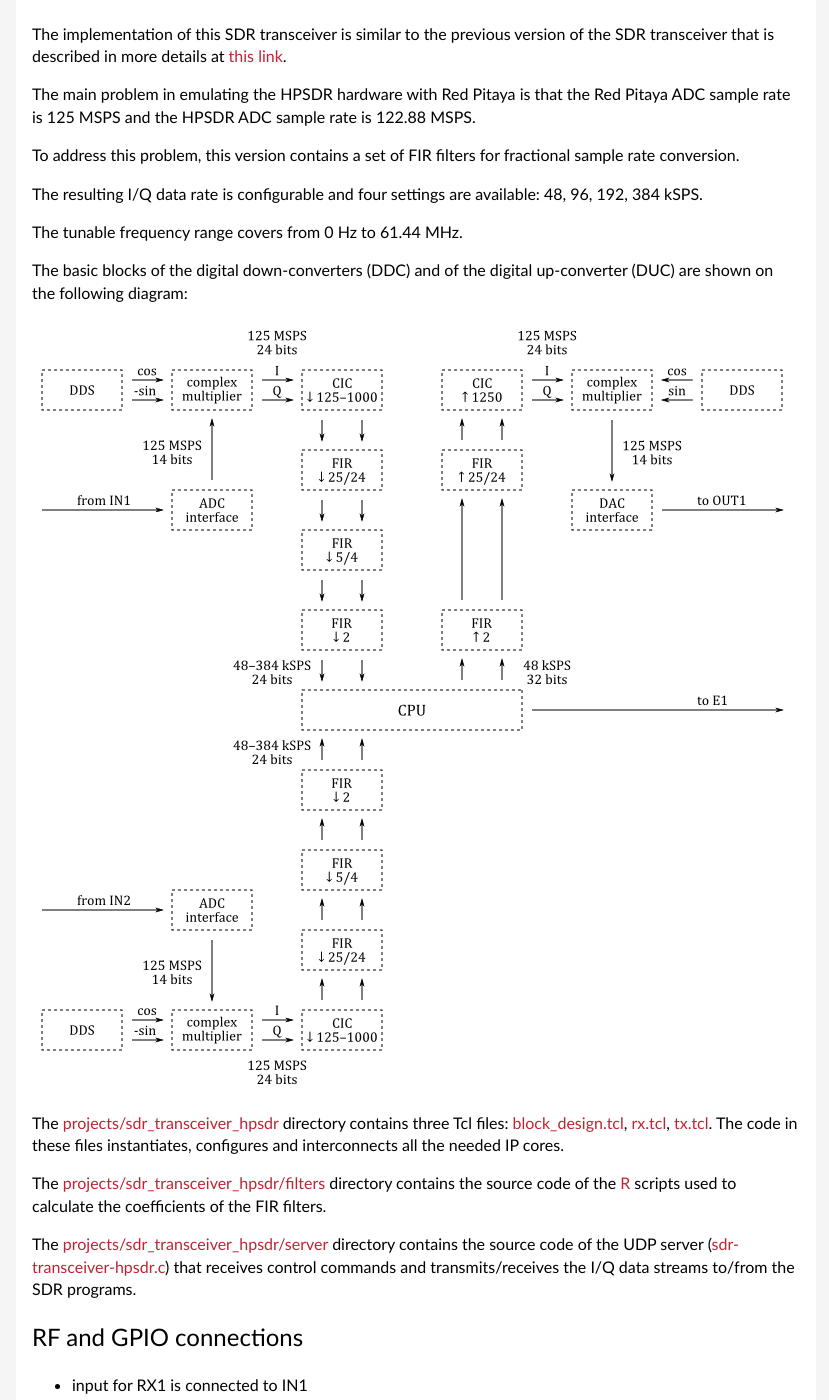
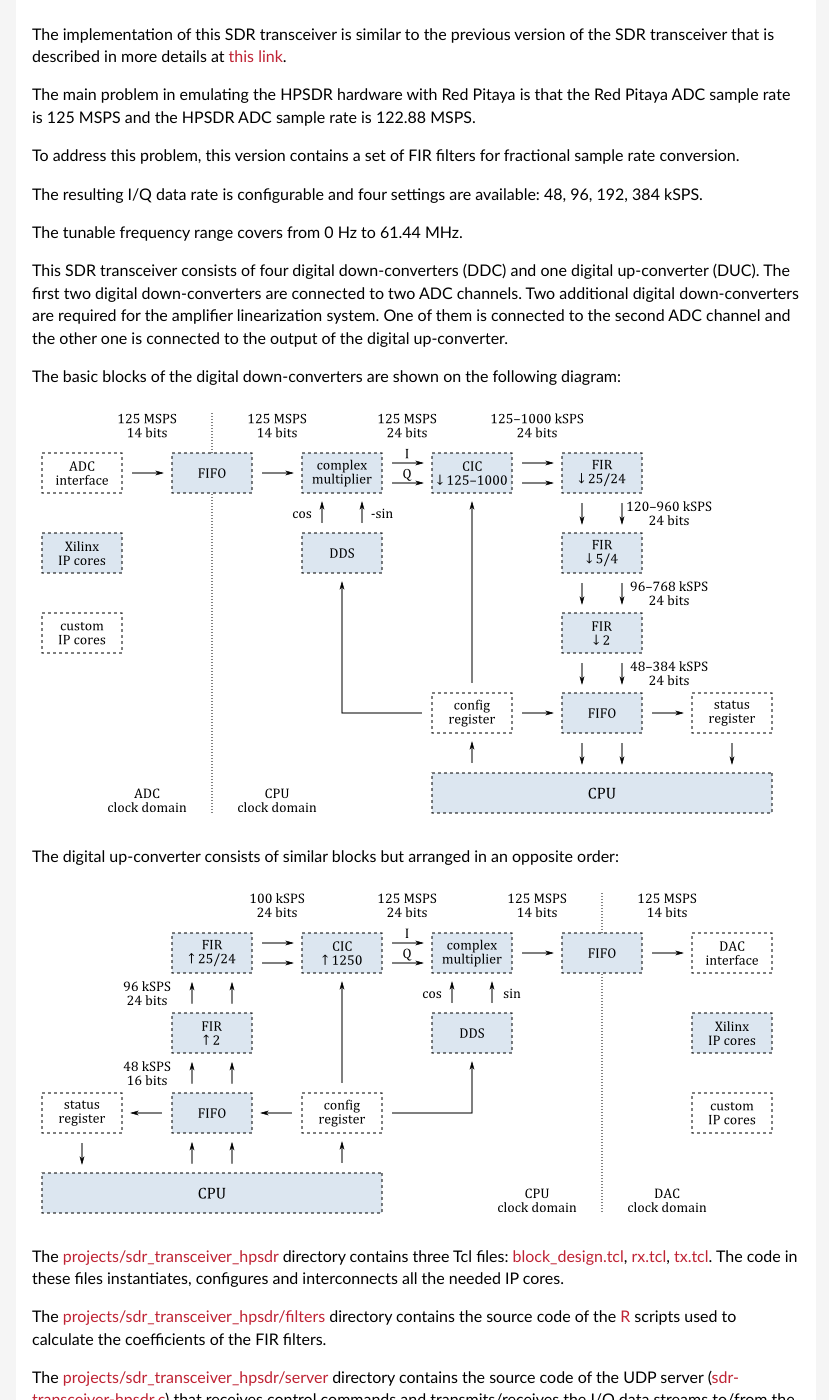
Before and after one commit to pavel-demin/red-pitaya-notes, a Jekyll site: the page built from sdr-transceiver-hpsdr.md, in a window 1280 px wide and 1400 px high, scrolled down 547 px. Shown: the whole window, without its empty margins (224-1053 px from the left). Built offline with Jekyll 4.4.1, drawn with Linux system fonts in a browser that asks for light colours.

Commit message:
add more information about DDC and DUC to sdr-transceiver-hpsdr

```diff
--- a/sdr-transceiver-hpsdr.md
+++ b/sdr-transceiver-hpsdr.md
@@ -32,9 +32,15 @@ The resulting I/Q data rate is configurable and four settings are available: 48,
 
 The tunable frequency range covers from 0 Hz to 61.44 MHz.
 
-The basic blocks of the digital down-converters (DDC) and of the digital up-converter (DUC) are shown on the following diagram:
+This SDR transceiver consists of four digital down-converters (DDC) and one digital up-converter (DUC). The first two digital down-converters are connected to two ADC channels. Two additional digital down-converters are required for the amplifier linearization system. One of them is connected to the second ADC channel and the other one is connected to the output of the digital up-converter.
 
-![SDR transceiver compatible with HPSDR]({{ "/img/sdr-transceiver-hpsdr.png" | prepend: site.baseurl }})
+The basic blocks of the digital down-converters are shown on the following diagram:
+
+![DDC]({{ "/img/sdr-transceiver-hpsdr-ddc.png" | prepend: site.baseurl }})
+
+The digital up-converter consists of similar blocks but arranged in an opposite order:
+
+![DUC]({{ "/img/sdr-transceiver-hpsdr-duc.png" | prepend: site.baseurl }})
 
 The [projects/sdr_transceiver_hpsdr](https://github.com/pavel-demin/red-pitaya-notes/tree/master/projects/sdr_transceiver_hpsdr) directory contains three Tcl files: [block_design.tcl](https://github.com/pavel-demin/red-pitaya-notes/blob/master/projects/sdr_transceiver_hpsdr/block_design.tcl), [rx.tcl](https://github.com/pavel-demin/red-pitaya-notes/blob/master/projects/sdr_transceiver_hpsdr/rx.tcl), [tx.tcl](https://github.com/pavel-demin/red-pitaya-notes/blob/master/projects/sdr_transceiver_hpsdr/tx.tcl). The code in these files instantiates, configures and interconnects all the needed IP cores.
 
```
Also changed, not shown: img/sdr-transceiver-hpsdr-ddc.png (added), img/sdr-transceiver-hpsdr-duc.png (added).
